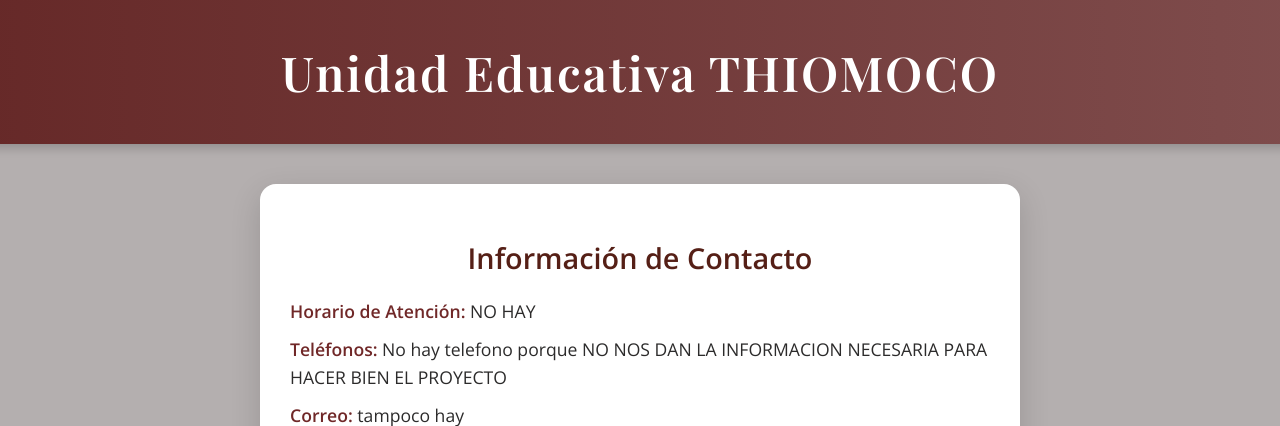
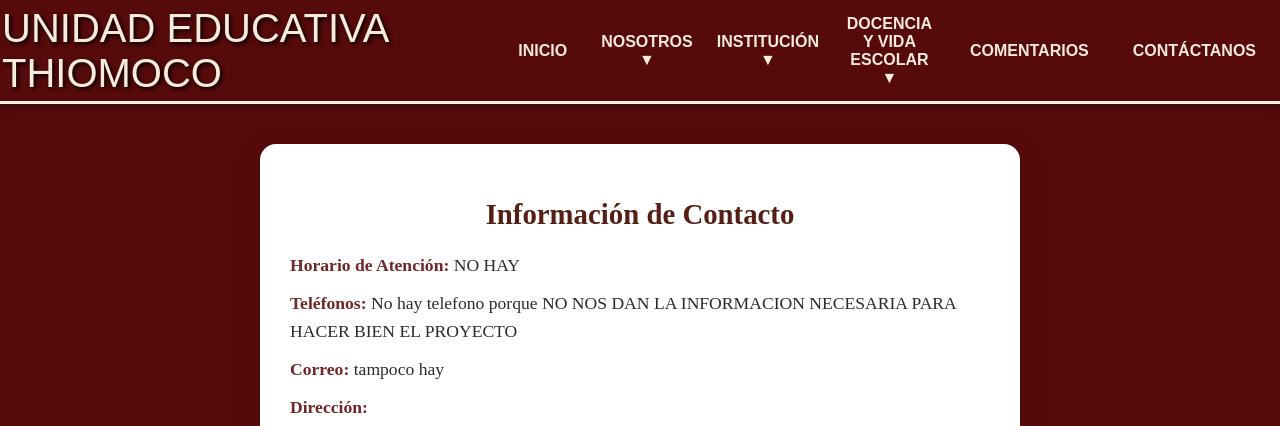
Before and after one commit to arimanzaneda/proyectobthgrupo6, a PHP site: page /tercer/contacto.php in a window 1280 px wide. Shown: the top 426 px of the page. Run offline with PHP 8.4, Linux system fonts and the light colour scheme.

Commit message:
Modificaciones de Header y Footer

```diff
--- a/cabecera.php
+++ b/cabecera.php
@@ -13,7 +13,7 @@
   background-color: #570a0a;
 }
 
-header {
+.header1 {
   background-color: #570a0a;
   color: #f7ebdd;
   padding: 1px 2px;
@@ -31,12 +31,12 @@ header {
   text-shadow: 2px 2px 4px #000000;
 }
 
-nav {
+.nav {
   display: flex;
   align-items: center;
 }
 
-nav a {
+.nav a {
   color: #f7ebdd;
   margin: 0px 10px;
   font-weight: bold;
@@ -47,7 +47,7 @@ nav a {
   text-decoration: none;
 }
 
-nav a:hover {
+.nav a:hover {
   background-color: #a02222;
   color: white;
   transform: scale(1.05);
@@ -116,9 +116,9 @@ nav a:hover {
 }
   </style>
 
-  <header>
+  <header class="header1">
   <div class="titulo_unieduthi">UNIDAD EDUCATIVA THIOMOCO</div>
-  <nav>
+  <nav class="nav">
     <a href="portadaprincipal.php">INICIO</a>
 
     <div class="menu-item">
--- a/contacto.php
+++ b/contacto.php
@@ -18,22 +18,6 @@
             flex-direction: column;
             align-items: center;
             min-height: 100vh;
-        }
-
-        header {
-            background: linear-gradient(to right, #5d1918e4, #661f1faf);
-            width: 100%;
-            padding: 40px 20px;
-            text-align: center;
-            color: white;
-            box-shadow: 0 4px 10px rgba(0,0,0,0.2);
-        }
-
-        header h1 {
-            font-family: 'Playfair Display', serif;
-            font-size: 3rem;
-            margin: 0;
-            letter-spacing: 2px;
         }
 
         .info-caja {
@@ -109,10 +93,7 @@
     </style>
 </head>
 <body>
-    <header>
-        <h1>Unidad Educativa THIOMOCO</h1>
-    </header>
-
+<?php include ('cabecera.php'); ?>
     <section class="info-caja">
         <h2>Información de Contacto</h2>
 
--- a/piedepagina.php
+++ b/piedepagina.php
@@ -19,7 +19,7 @@
       display: flex;
       justify-content: space-between;
       flex-wrap: wrap;
-      gap: 30px;
+      gap: 10px;
       max-width: 1200px;
       margin: auto;
     }
```
Also changed, not shown: subdocyve_feriascientificas.php (+8 -0 lines), subinst_historia.php (+15 -5 lines).
